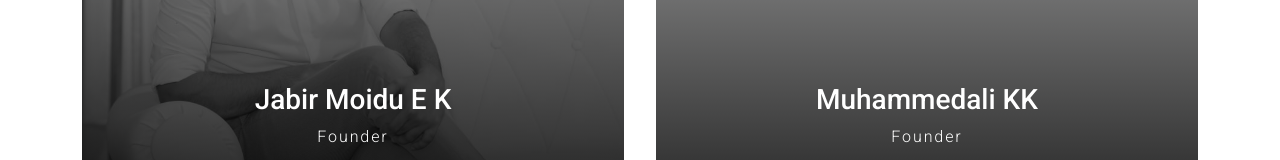
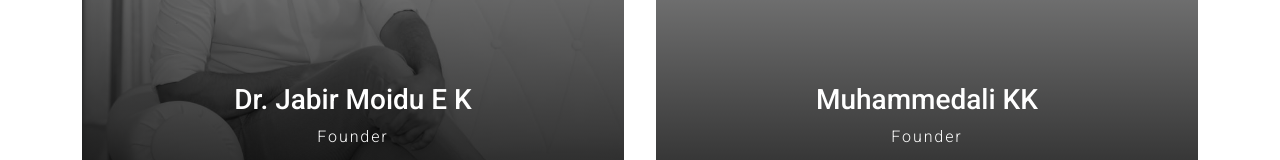
Before and after one commit to RameesV/Emory-Calicut, a React (Create React App) app: page /about in a window 1280 px wide. Shown: the part 3099-3259 px from the top of the page. Built offline with nearby package versions, Linux system fonts and the light colour scheme.

Commit message:
Updated the Name of founder

```diff
--- a/src/components/About/About.js
+++ b/src/components/About/About.js
@@ -33,7 +33,7 @@ import ShanaSherinKK from '../../assets/Team/ShanaSherinKK.jpeg';
 import Soorya from '../../assets/Team/Soorya.jpeg';
 
 const teachers = [
-  { image: founder1, name: 'Jabir Moidu E K', institute: 'Founder & Teacher' },
+  { image: founder1, name: 'Dr. Jabir Moidu E K', institute: 'Founder & Teacher' },
   { image: Muhammedali, name: 'Muhammedali KK', institute: 'Founder & Teacher' },
   { image: Irfan, name: 'Muhammad Irfan', institute: 'Head of Department Retail Management' },
   { image: Muneer, name: 'Muneer M', institute: 'Faculty of Management' },
@@ -140,7 +140,7 @@ function About() {
             <Col className="card">
               <img src={founder1} alt="Founder" />
               <div className="card-content">
-                <h3>Jabir Moidu E K</h3>
+                <h3>Dr. Jabir Moidu E K</h3>
                 <p>Founder</p>
                 <div className="social-links">
                   <a href="#"><FontAwesomeIcon icon={faFacebook} /></a>
```
